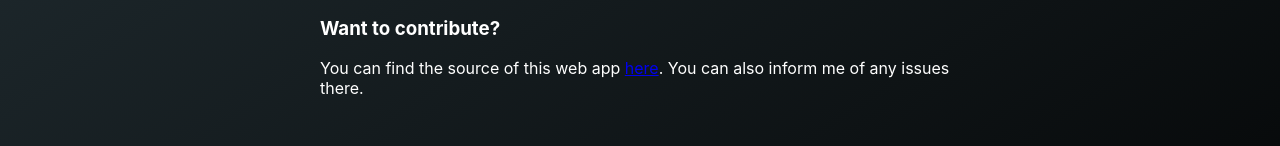
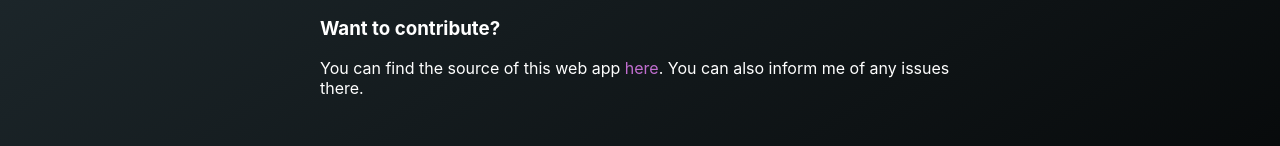
Before and after one commit to LfxB/copyfi, a React (Create React App) app: page / in a window 1280 px wide. Shown: the part 303-449 px from the top of the page. Built offline with nearby package versions, Linux system fonts and the light colour scheme.

Commit message:
Add default <a> color

```diff
--- a/src/index.css
+++ b/src/index.css
@@ -19,3 +19,8 @@ code {
   font-family: source-code-pro, Menlo, Monaco, Consolas, "Courier New",
     monospace;
 }
+
+a {
+  text-decoration: none;
+  color: #c06ecf;
+}
```
